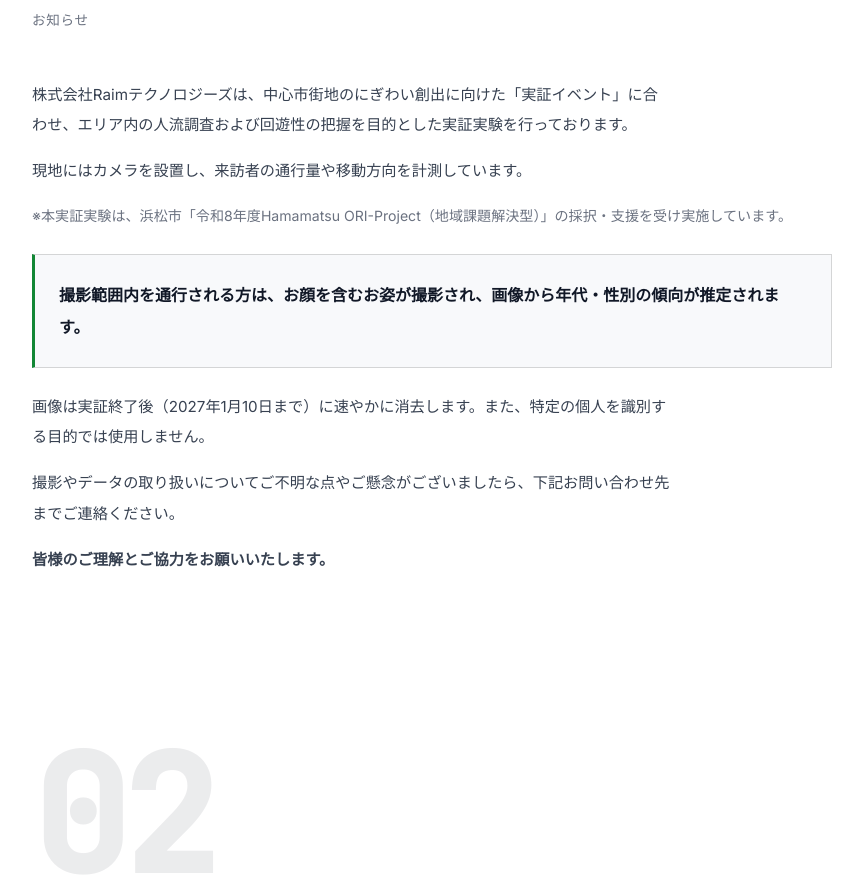
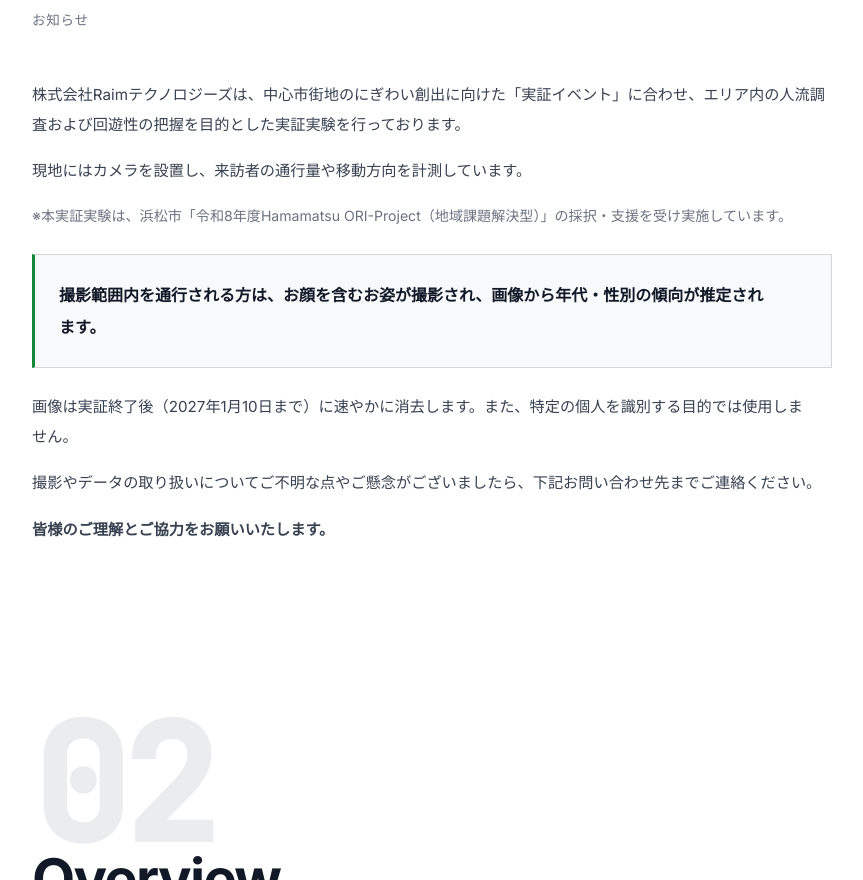
Before and after one commit to Raim-technologies/raim-technologies.github.io, a plain HTML site: page news/ori-project-camera-notice.html in a window 1280 px wide. Shown: the part 884-1764 px from the top of the page, without its empty margins (32-895 px from the left). Drawn offline with Linux system fonts and the light colour scheme.

Commit message:
fix: お知らせの本文の段落を、注記・囲みと同じ幅で折り返す
本文の段落は .sv-desc の max-width: 640px で折り返し、注記と囲みは 800px まで広がっていた。このため段落だけが右に余白を残して途中で改行したように見えていた。お知らせの節に限って段落の上限を外し、text-wrap: pretty で最後の行が 1 文字だけになるのを防ぐ。

```diff
--- a/css/style.css
+++ b/css/style.css
@@ -1740,6 +1740,12 @@ a.sv-contact-value:hover {
    ======================================== */
 .notice-prose {
     max-width: 800px;
+    text-wrap: pretty;
+}
+
+/* .sv-desc の 640px の上限を外し、注記・囲みと同じ幅で折り返す */
+.notice-prose .sv-desc {
+    max-width: none;
 }
 
 .notice-prose .sv-desc + .sv-desc {
```
